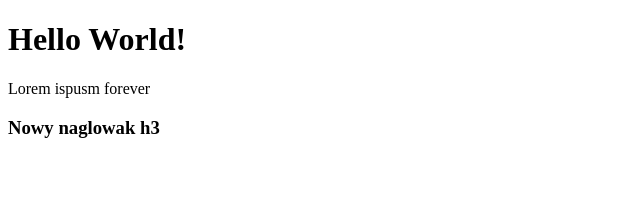
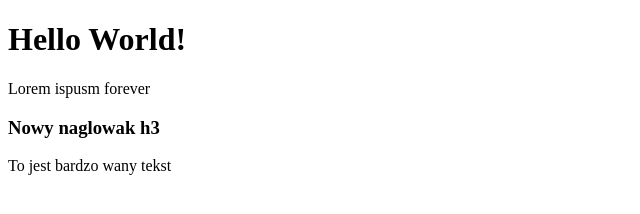
Before and after one commit to kirisiri/learning-git-2, a plain HTML site: page index.html in a window 1280 px wide. Shown: the whole page, without its empty margins (0-640 px from the left). Drawn offline with Linux system fonts and the light colour scheme.

Commit message:
Add p under h3

```diff
--- a/index.html
+++ b/index.html
@@ -8,5 +8,6 @@
   	<h1>Hello World!</h1>
   	<p>Lorem ispusm forever</p>
     <h3>Nowy naglowak h3</h3>
+    <p>To jest bardzo wany tekst</p>
   </body>
 </html>
```
